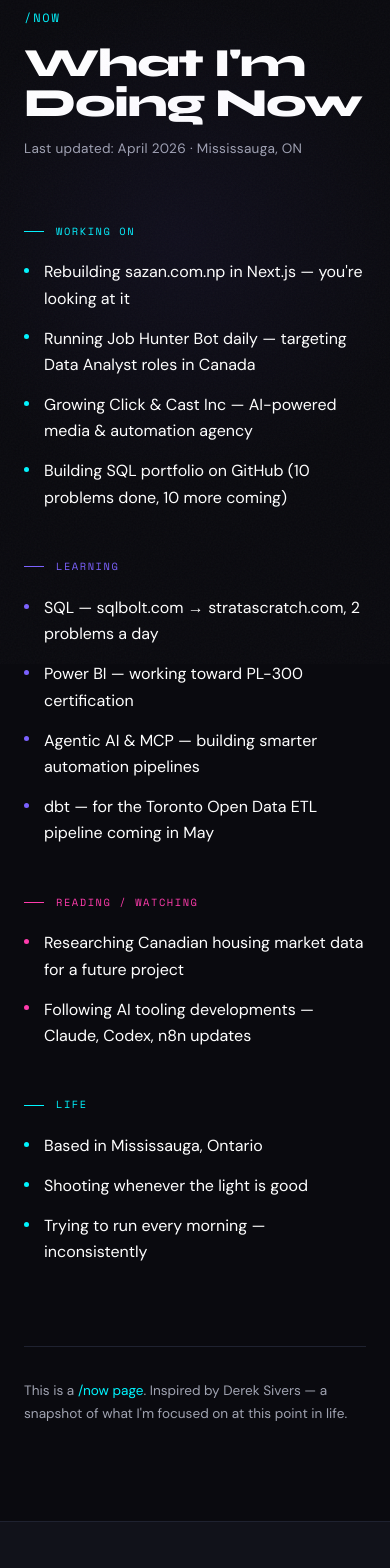
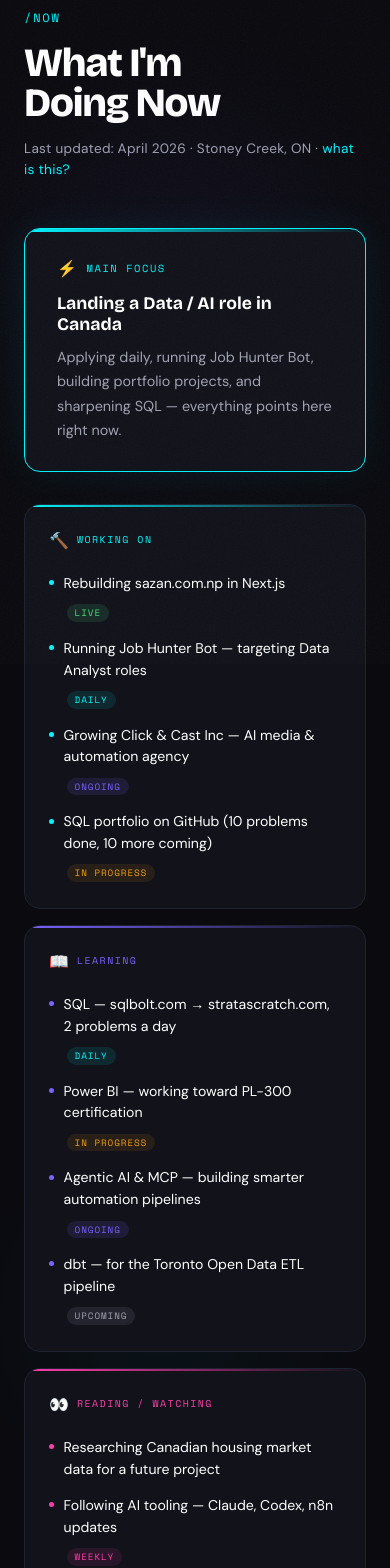
Before and after one commit to sazanyogi/sazan-portfolio, a Next.js app: page /now in a window 390 px wide. Shown: the part 180-1748 px from the top of the page. Built offline with nearby package versions, Linux system fonts and the light colour scheme.

Commit message:
Redesign /now page, swap Syne→Bricolage, update location to Stoney Creek
- /now: spotlight card, 2-col card grid, status tags, hover lift
- Replace font-syne with font-bricolage across all components
- Update location from Mississauga to Stoney Creek in layout, About, Footer

```diff
--- a/src/app/layout.tsx
+++ b/src/app/layout.tsx
@@ -32,7 +32,7 @@ const bricolage = Bricolage_Grotesque({
 
 export const metadata: Metadata = {
   title: "Sajan Yogi — Portfolio",
-  description: "Creative technologist, data analyst, and photographer based in Mississauga, Ontario. Building brands through AI, data, and digital products.",
+  description: "Creative technologist, data analyst, and photographer based in Stoney Creek, Ontario. Building brands through AI, data, and digital products.",
   authors: [{ name: "Sajan Yogi" }],
   openGraph: {
     title: "Sajan Yogi — Portfolio",
--- a/src/app/now/page.tsx
+++ b/src/app/now/page.tsx
@@ -1,52 +1,69 @@
+"use client";
+
 import Link from "next/link";
-import type { Metadata } from "next";
-
-export const metadata: Metadata = {
-  title: "Now — Sajan Yogi",
-  description: "What Sajan Yogi is focused on right now.",
-};
 
 const LAST_UPDATED = "April 2026";
 
-const NOW = [
+const SPOTLIGHT = {
+  label: "MAIN FOCUS",
+  icon: "⚡",
+  title: "Landing a Data / AI role in Canada",
+  description: "Applying daily, running Job Hunter Bot, building portfolio projects, and sharpening SQL — everything points here right now.",
+  color: "var(--cyan)",
+};
+
+const SECTIONS = [
   {
     label: "WORKING ON",
+    icon: "🔨",
     color: "var(--cyan)",
     items: [
-      "Rebuilding sazan.com.np in Next.js — you're looking at it",
-      "Running Job Hunter Bot daily — targeting Data Analyst roles in Canada",
-      "Growing Click & Cast Inc — AI-powered media & automation agency",
-      "Building SQL portfolio on GitHub (10 problems done, 10 more coming)",
+      { text: "Rebuilding sazan.com.np in Next.js", tag: "LIVE" },
+      { text: "Running Job Hunter Bot — targeting Data Analyst roles", tag: "DAILY" },
+      { text: "Growing Click & Cast Inc — AI media & automation agency", tag: "ONGOING" },
+      { text: "SQL portfolio on GitHub (10 problems done, 10 more coming)", tag: "IN PROGRESS" },
     ],
   },
   {
     label: "LEARNING",
+    icon: "📖",
     color: "var(--purple)",
     items: [
-      "SQL — sqlbolt.com → stratascratch.com, 2 problems a day",
-      "Power BI — working toward PL-300 certification",
-      "Agentic AI & MCP — building smarter automation pipelines",
-      "dbt — for the Toronto Open Data ETL pipeline coming in May",
+      { text: "SQL — sqlbolt.com → stratascratch.com, 2 problems a day", tag: "DAILY" },
+      { text: "Power BI — working toward PL-300 certification", tag: "IN PROGRESS" },
+      { text: "Agentic AI & MCP — building smarter automation pipelines", tag: "ONGOING" },
+      { text: "dbt — for the Toronto Open Data ETL pipeline", tag: "UPCOMING" },
     ],
   },
   {
     label: "READING / WATCHING",
+    icon: "👀",
     color: "var(--pink)",
     items: [
-      "Researching Canadian housing market data for a future project",
-      "Following AI tooling developments — Claude, Codex, n8n updates",
+      { text: "Researching Canadian housing market data for a future project", tag: null },
+      { text: "Following AI tooling — Claude, Codex, n8n updates", tag: "WEEKLY" },
     ],
   },
   {
     label: "LIFE",
+    icon: "🌱",
     color: "var(--cyan)",
     items: [
-      "Based in Mississauga, Ontario",
-      "Shooting whenever the light is good",
-      "Trying to run every morning — inconsistently",
+      { text: "Based in Stoney Creek, Ontario", tag: null },
+      { text: "Shooting whenever the light is good", tag: "ONGOING" },
+      { text: "Trying to run every morning — inconsistently", tag: null },
     ],
   },
 ];
+
+const TAG_COLORS: Record<string, { bg: string; color: string }> = {
+  LIVE:          { bg: "rgba(74,222,128,0.12)",  color: "#4ade80" },
+  DAILY:         { bg: "rgba(0,245,255,0.1)",    color: "var(--cyan)" },
+  ONGOING:       { bg: "rgba(123,97,255,0.12)",  color: "var(--purple)" },
+  "IN PROGRESS": { bg: "rgba(245,158,11,0.1)",   color: "#f59e0b" },
+  UPCOMING:      { bg: "rgba(160,163,177,0.12)", color: "var(--text-sec)" },
+  WEEKLY:        { bg: "rgba(255,60,172,0.1)",   color: "var(--pink)" },
+};
 
 export default function NowPage() {
   return (
@@ -58,160 +75,130 @@ export default function NowPage() {
         overflow: "hidden",
       }}
     >
-      {/* Background glow */}
-      <div
-        style={{
-          position: "absolute",
-          top: "10%",
-          right: "-10%",
-          width: "500px",
-          height: "500px",
-          background: "radial-gradient(circle, rgba(123,97,255,0.06) 0%, transparent 70%)",
-          pointerEvents: "none",
-        }}
-      />
+      {/* Background glows */}
+      <div style={{ position: "absolute", top: "10%", right: "-10%", width: "500px", height: "500px", background: "radial-gradient(circle, rgba(123,97,255,0.06) 0%, transparent 70%)", pointerEvents: "none" }} />
+      <div style={{ position: "absolute", bottom: "20%", left: "-10%", width: "400px", height: "400px", background: "radial-gradient(circle, rgba(0,245,255,0.04) 0%, transparent 70%)", pointerEvents: "none" }} />
 
-      <div style={{ maxWidth: "680px" }}>
+      <div style={{ maxWidth: "860px" }}>
         {/* Back link */}
         <Link
           href="/"
-          style={{
-            fontFamily: "var(--font-space-mono)",
-            fontSize: "0.72rem",
-            color: "var(--text-sec)",
-            textDecoration: "none",
-            letterSpacing: "0.1em",
-            display: "inline-flex",
-            alignItems: "center",
-            gap: "0.4rem",
-            marginBottom: "3rem",
-          }}
+          style={{ fontFamily: "var(--font-space-mono)", fontSize: "0.72rem", color: "var(--text-sec)", textDecoration: "none", letterSpacing: "0.1em", display: "inline-flex", alignItems: "center", gap: "0.4rem", marginBottom: "3rem" }}
         >
           ← BACK HOME
         </Link>
 
         {/* Header */}
-        <div
-          style={{
-            fontFamily: "var(--font-space-mono)",
-            fontSize: "0.75rem",
-            color: "var(--cyan)",
-            letterSpacing: "0.15em",
-            marginBottom: "1rem",
-          }}
-        >
+        <div style={{ fontFamily: "var(--font-space-mono)", fontSize: "0.75rem", color: "var(--cyan)", letterSpacing: "0.15em", marginBottom: "1rem" }}>
           /NOW
         </div>
-        <h1
-          style={{
-            fontFamily: "var(--font-syne)",
-            fontWeight: 800,
-            fontSize: "clamp(2.5rem, 6vw, 4.5rem)",
-            color: "var(--text)",
-            letterSpacing: "-0.03em",
-            lineHeight: 1,
-            marginBottom: "1rem",
-          }}
-        >
+        <h1 style={{ fontFamily: "var(--font-bricolage)", fontWeight: 800, fontSize: "clamp(2.5rem, 6vw, 4.5rem)", color: "var(--text)", letterSpacing: "-0.03em", lineHeight: 1, marginBottom: "1rem" }}>
           What I&apos;m
           <br />
           Doing Now
         </h1>
-        <p
+        <p style={{ fontFamily: "var(--font-dm-sans)", fontSize: "0.85rem", color: "var(--text-sec)", marginBottom: "3rem", letterSpacing: "0.02em" }}>
+          Last updated: {LAST_UPDATED} · Stoney Creek, ON ·{" "}
+          <a href="https://nownownow.com/about" target="_blank" rel="noopener noreferrer" style={{ color: "var(--cyan)", textDecoration: "none" }}>
+            what is this?
+          </a>
+        </p>
+
+        {/* Spotlight card */}
+        <div
           style={{
-            fontFamily: "var(--font-dm-sans)",
-            fontSize: "0.85rem",
-            color: "var(--text-sec)",
-            marginBottom: "4rem",
-            letterSpacing: "0.02em",
+            background: "var(--surface)",
+            border: "1px solid var(--cyan)",
+            borderRadius: "16px",
+            padding: "1.75rem 2rem",
+            marginBottom: "2rem",
+            position: "relative",
+            overflow: "hidden",
+            boxShadow: "0 0 40px rgba(0,245,255,0.07)",
           }}
         >
-          Last updated: {LAST_UPDATED} · Mississauga, ON
-        </p>
+          <div style={{ position: "absolute", top: 0, left: 0, right: 0, height: "3px", background: "linear-gradient(90deg, var(--cyan), transparent)" }} />
+          <div style={{ display: "flex", alignItems: "center", gap: "0.6rem", marginBottom: "0.75rem" }}>
+            <span style={{ fontSize: "1rem" }}>{SPOTLIGHT.icon}</span>
+            <span style={{ fontFamily: "var(--font-space-mono)", fontSize: "0.65rem", color: "var(--cyan)", letterSpacing: "0.15em" }}>{SPOTLIGHT.label}</span>
+          </div>
+          <div style={{ fontFamily: "var(--font-bricolage)", fontWeight: 700, fontSize: "clamp(1.1rem, 2.5vw, 1.5rem)", color: "var(--text)", lineHeight: 1.2, marginBottom: "0.6rem" }}>
+            {SPOTLIGHT.title}
+          </div>
+          <p style={{ fontFamily: "var(--font-dm-sans)", fontSize: "0.9rem", color: "var(--text-sec)", lineHeight: 1.7, margin: 0 }}>
+            {SPOTLIGHT.description}
+          </p>
+        </div>
 
-        {/* Sections */}
-        <div style={{ display: "flex", flexDirection: "column", gap: "3rem" }}>
-          {NOW.map((section) => (
-            <div key={section.label}>
-              <div
-                style={{
-                  fontFamily: "var(--font-space-mono)",
-                  fontSize: "0.65rem",
-                  color: section.color,
-                  letterSpacing: "0.15em",
-                  marginBottom: "1.25rem",
-                  display: "flex",
-                  alignItems: "center",
-                  gap: "0.75rem",
-                }}
-              >
-                <span
-                  style={{
-                    width: "20px",
-                    height: "1px",
-                    background: section.color,
-                    display: "inline-block",
-                  }}
-                />
-                {section.label}
+        {/* 2-column cards grid */}
+        <div style={{ display: "grid", gridTemplateColumns: "1fr 1fr", gap: "1rem" }} className="now-grid">
+          {SECTIONS.map((section) => (
+            <div
+              key={section.label}
+              style={{
+                background: "var(--surface)",
+                border: "1px solid var(--border)",
+                borderRadius: "16px",
+                padding: "1.5rem",
+                position: "relative",
+                overflow: "hidden",
+                transition: "border-color 0.2s, transform 0.2s, box-shadow 0.2s",
+              }}
+              onMouseEnter={(e) => {
+                (e.currentTarget as HTMLDivElement).style.borderColor = section.color;
+                (e.currentTarget as HTMLDivElement).style.transform = "translateY(-3px)";
+                (e.currentTarget as HTMLDivElement).style.boxShadow = "0 8px 32px rgba(0,0,0,0.15)";
+              }}
+              onMouseLeave={(e) => {
+                (e.currentTarget as HTMLDivElement).style.borderColor = "var(--border)";
+                (e.currentTarget as HTMLDivElement).style.transform = "translateY(0)";
+                (e.currentTarget as HTMLDivElement).style.boxShadow = "none";
+              }}
+            >
+              <div style={{ position: "absolute", top: 0, left: 0, right: 0, height: "2px", background: `linear-gradient(90deg, ${section.color}, transparent)` }} />
+
+              <div style={{ display: "flex", alignItems: "center", gap: "0.5rem", marginBottom: "1.25rem" }}>
+                <span style={{ fontSize: "1rem" }}>{section.icon}</span>
+                <span style={{ fontFamily: "var(--font-space-mono)", fontSize: "0.62rem", color: section.color, letterSpacing: "0.15em" }}>{section.label}</span>
               </div>
-              <ul style={{ listStyle: "none", display: "flex", flexDirection: "column", gap: "0.85rem" }}>
+
+              <ul style={{ listStyle: "none", display: "flex", flexDirection: "column", gap: "0.9rem" }}>
                 {section.items.map((item, i) => (
-                  <li
-                    key={i}
-                    style={{
-                      fontFamily: "var(--font-dm-sans)",
-                      fontSize: "1rem",
-                      color: "var(--text)",
-                      lineHeight: 1.65,
-                      paddingLeft: "1.25rem",
-                      position: "relative",
-                    }}
-                  >
-                    <span
-                      style={{
-                        position: "absolute",
-                        left: 0,
-                        top: "0.55em",
-                        width: "5px",
-                        height: "5px",
-                        borderRadius: "50%",
-                        background: section.color,
-                        display: "inline-block",
-                      }}
-                    />
-                    {item}
+                  <li key={i}>
+                    <div style={{ display: "flex", alignItems: "flex-start", gap: "0.6rem", marginBottom: item.tag ? "0.3rem" : 0 }}>
+                      <span style={{ width: "5px", height: "5px", borderRadius: "50%", background: section.color, display: "inline-block", flexShrink: 0, marginTop: "0.45em" }} />
+                      <span style={{ fontFamily: "var(--font-dm-sans)", fontSize: "0.88rem", color: "var(--text)", lineHeight: 1.55 }}>
+                        {item.text}
+                      </span>
+                    </div>
+                    {item.tag && (
+                      <div style={{ paddingLeft: "1.1rem" }}>
+                        <span style={{
+                          fontFamily: "var(--font-space-mono)",
+                          fontSize: "0.58rem",
+                          letterSpacing: "0.1em",
+                          padding: "0.15rem 0.5rem",
+                          borderRadius: "2rem",
+                          background: TAG_COLORS[item.tag]?.bg ?? "rgba(160,163,177,0.1)",
+                          color: TAG_COLORS[item.tag]?.color ?? "var(--text-sec)",
+                        }}>
+                          {item.tag}
+                        </span>
+                      </div>
+                    )}
                   </li>
                 ))}
               </ul>
             </div>
           ))}
         </div>
+      </div>
 
-        {/* Footer note */}
-        <div
-          style={{
-            marginTop: "5rem",
-            paddingTop: "2rem",
-            borderTop: "1px solid var(--border)",
-            fontFamily: "var(--font-dm-sans)",
-            fontSize: "0.85rem",
-            color: "var(--text-sec)",
-            lineHeight: 1.7,
-          }}
-        >
-          This is a{" "}
-          <a
-            href="https://nownownow.com/about"
-            target="_blank"
-            rel="noopener noreferrer"
-            style={{ color: "var(--cyan)", textDecoration: "none" }}
-          >
-            /now page
-          </a>
-          . Inspired by Derek Sivers — a snapshot of what I&apos;m focused on at this point in life.
-        </div>
-      </div>
+      <style>{`
+        @media (max-width: 640px) {
+          .now-grid { grid-template-columns: 1fr !important; }
+        }
+      `}</style>
     </main>
   );
 }
--- a/src/app/page.tsx
+++ b/src/app/page.tsx
@@ -233,7 +233,7 @@ export default function Home() {
               <div key={s.label}>
                 <div
                   style={{
-                    fontFamily: "var(--font-syne)",
+                    fontFamily: "var(--font-bricolage)",
                     fontWeight: 800,
                     fontSize: "2rem",
                     color: "var(--text)",
--- a/src/app/work/page.tsx
+++ b/src/app/work/page.tsx
@@ -203,7 +203,7 @@ function ProjectRow({ project, index }: { project: typeof PROJECTS[0]; index: nu
         </span>
 
         {/* Title */}
-        <span style={{ fontFamily: "var(--font-syne)", fontWeight: 700, fontSize: "1.05rem", color: "var(--text)" }}>
+        <span style={{ fontFamily: "var(--font-bricolage)", fontWeight: 700, fontSize: "1.05rem", color: "var(--text)" }}>
           {project.title}
         </span>
 
--- a/src/components/About.tsx
+++ b/src/components/About.tsx
@@ -67,7 +67,7 @@ export default function About() {
           </div>
           <h2
             style={{
-              fontFamily: "var(--font-syne)",
+              fontFamily: "var(--font-bricolage)",
               fontWeight: 800,
               fontSize: "clamp(2rem, 4vw, 3rem)",
               color: "var(--text)",
@@ -89,7 +89,7 @@ export default function About() {
               marginBottom: "1rem",
             }}
           >
-            Big Data Analytics graduate based in Mississauga, Ontario. I bridge the gap between raw
+            Big Data Analytics graduate based in Stoney Creek, Ontario. I bridge the gap between raw
             data and real decisions — building AI pipelines, analytics dashboards, and automation
             systems that actually ship.
           </p>
@@ -138,7 +138,7 @@ export default function About() {
                 >
                   <div
                     style={{
-                      fontFamily: "var(--font-syne)",
+                      fontFamily: "var(--font-bricolage)",
                       fontWeight: 600,
                       fontSize: "0.9rem",
                       color: "var(--text)",
--- a/src/components/Contact.tsx
+++ b/src/components/Contact.tsx
@@ -100,7 +100,7 @@ export default function Contact() {
           </div>
           <h2
             style={{
-              fontFamily: "var(--font-syne)",
+              fontFamily: "var(--font-bricolage)",
               fontWeight: 800,
               fontSize: "clamp(2rem, 4vw, 3rem)",
               color: "var(--text)",
--- a/src/components/Footer.tsx
+++ b/src/components/Footer.tsx
@@ -95,7 +95,7 @@ export default function Footer() {
             }}
           >
             Data Analyst · AI Automation · Photographer.
-            Based in Mississauga, Ontario.
+            Based in Stoney Creek, Ontario.
           </p>
         </div>
 
--- a/src/components/Gallery.tsx
+++ b/src/components/Gallery.tsx
@@ -216,7 +216,7 @@ export default function Gallery() {
         </div>
         <h2
           style={{
-            fontFamily: "var(--font-syne)",
+            fontFamily: "var(--font-bricolage)",
             fontWeight: 800,
             fontSize: "clamp(2rem, 5vw, 3.5rem)",
             color: "var(--text)",
--- a/src/components/PhotoTeaser.tsx
+++ b/src/components/PhotoTeaser.tsx
@@ -26,7 +26,7 @@ export default function PhotoTeaser() {
           <div style={{ fontFamily: "var(--font-space-mono)", fontSize: "0.75rem", color: "var(--pink)", letterSpacing: "0.15em", marginBottom: "0.75rem" }}>
             PHOTOGRAPHY
           </div>
-          <h2 style={{ fontFamily: "var(--font-syne)", fontWeight: 800, fontSize: "clamp(2rem, 5vw, 3.5rem)", color: "var(--text)", letterSpacing: "-0.02em", lineHeight: 1 }}>
+          <h2 style={{ fontFamily: "var(--font-bricolage)", fontWeight: 800, fontSize: "clamp(2rem, 5vw, 3.5rem)", color: "var(--text)", letterSpacing: "-0.02em", lineHeight: 1 }}>
             Through the Lens
           </h2>
         </div>
--- a/src/components/Projects.tsx
+++ b/src/components/Projects.tsx
@@ -147,7 +147,7 @@ function ProjectCard({ project }: { project: (typeof PROJECTS)[0] }) {
       {/* Title */}
       <h3
         style={{
-          fontFamily: "var(--font-syne)",
+          fontFamily: "var(--font-bricolage)",
           fontWeight: 700,
           fontSize: "1.25rem",
           color: "var(--text)",
@@ -262,7 +262,7 @@ export default function Projects() {
         </div>
         <h2
           style={{
-            fontFamily: "var(--font-syne)",
+            fontFamily: "var(--font-bricolage)",
             fontWeight: 800,
             fontSize: "clamp(2rem, 5vw, 3.5rem)",
             color: "var(--text)",
```
